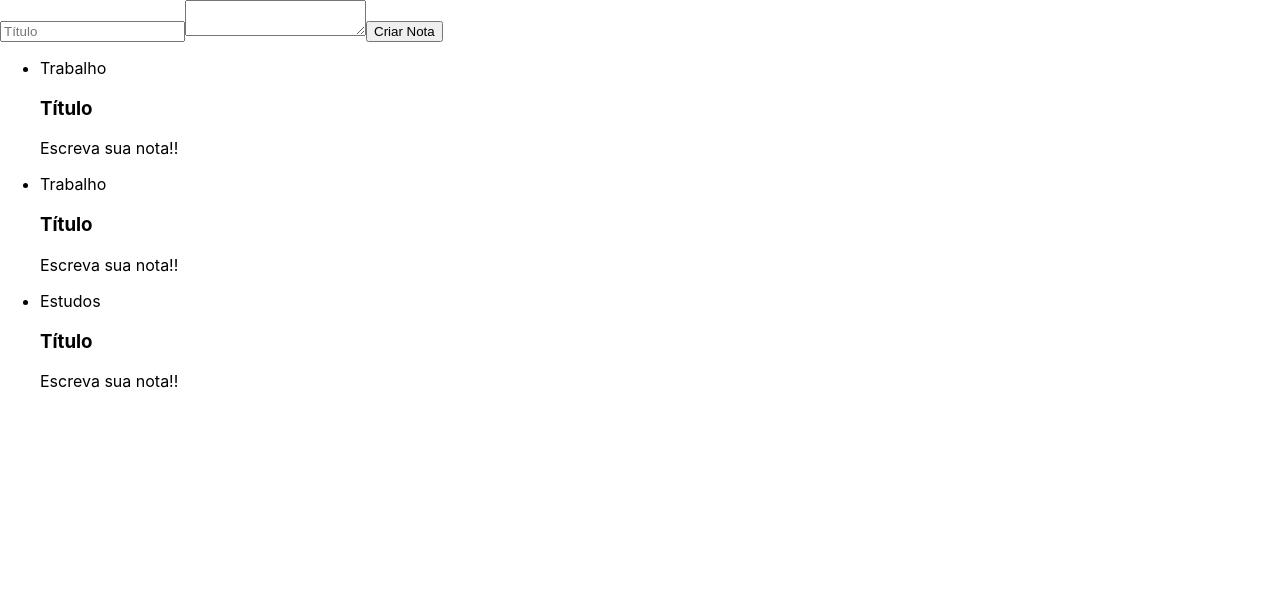
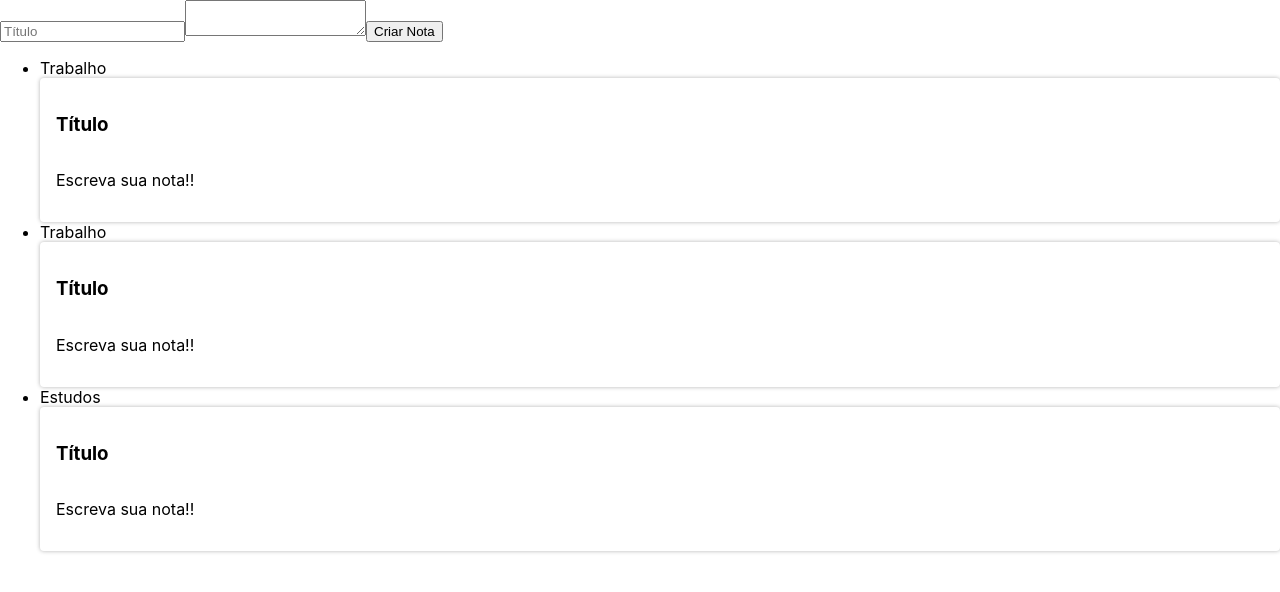
Before and after one commit to leonardo99i/Formacao_React_Alura, a React (Create React App) app in the folder ceep/: page / in a window 1280 px wide. Shown: the top 592 px of the page. Built offline with nearby package versions, Linux system fonts and the light colour scheme.

Commit message:
Começando o Css

```diff
--- a/ceep/src/components/CardNota/CardNota.jsx
+++ b/ceep/src/components/CardNota/CardNota.jsx
@@ -1,12 +1,13 @@
 import React, { Component } from 'react';
+import "./estilo.css";
 class CardNota extends Component {
     render() {
         return (
-            <section>
-                <header>
-                    <h3>Título</h3>
+            <section className="card-nota">
+                <header className="card-nota_cabecalho">
+                    <h3 className="card-nota_titulo">Título</h3>
                 </header>
-                <p>Escreva sua nota!!</p>
+                <p className="card-nota_texto">Escreva sua nota!!</p>
             </section>
         );
     }
--- a/ceep/src/components/CardNota/estilo.css
+++ b/ceep/src/components/CardNota/estilo.css
@@ -0,0 +1,15 @@
+.card-nota{
+    display: flex;
+    flex-direction: column;
+    align-items: flex-start;
+    justify-content: space-between;
+    background-color: var(--fundo-detalhes);
+    border-radius: 4px;
+    flex-wrap: wrap;
+    box-shadow: 0 0 4px rgba(0, 0, 0, 0.3);
+    padding: 16px;
+}
+
+.card-nota_cabecalho{
+
+}
```
